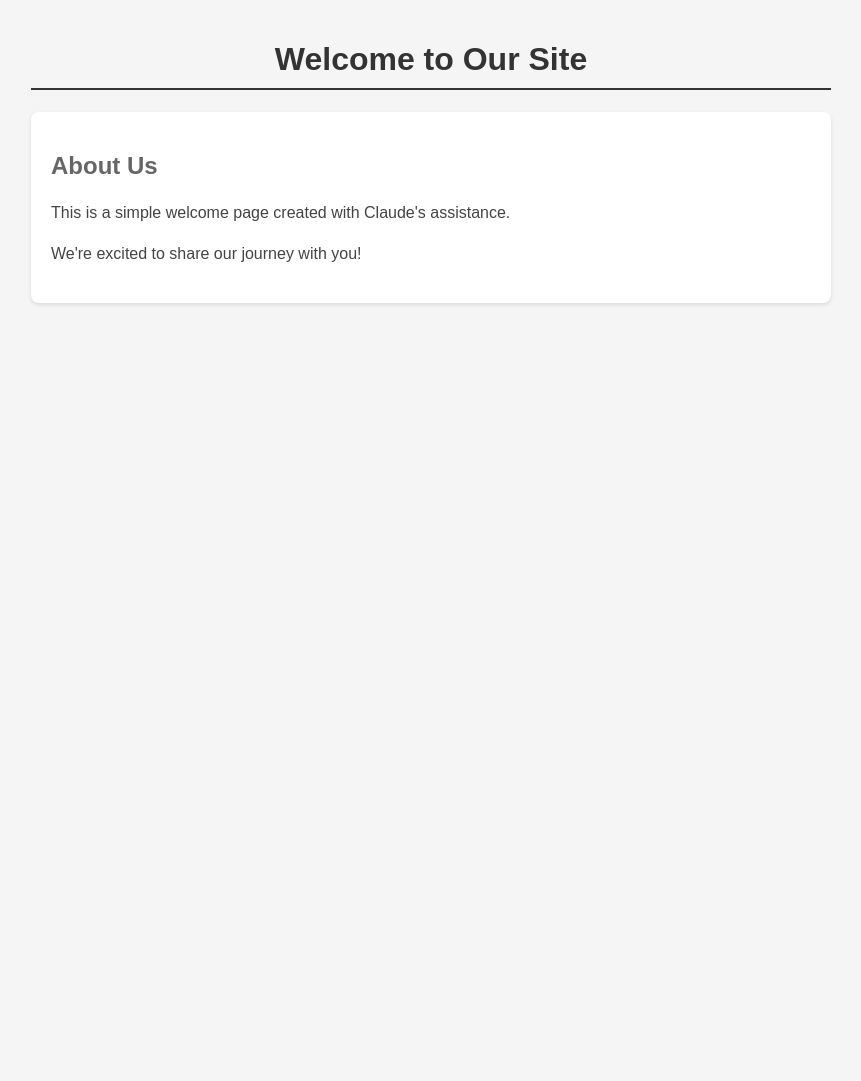
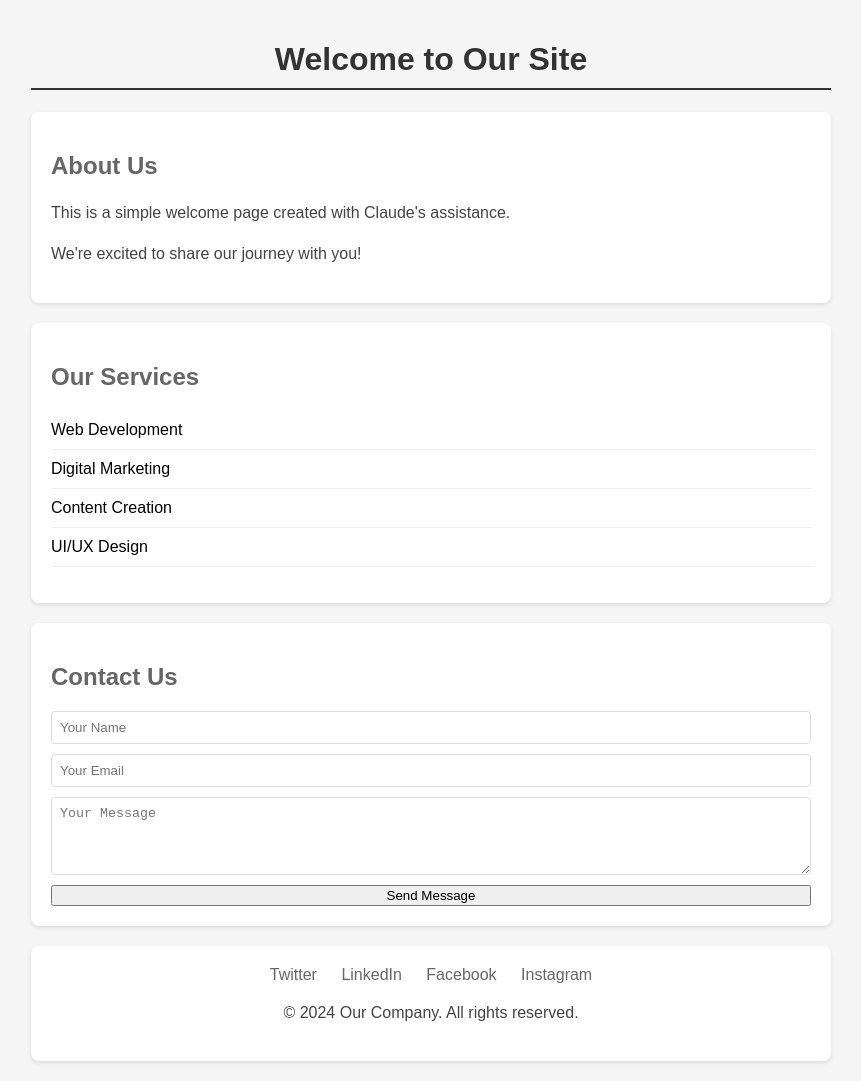
Before and after one commit to muniri92/claude-ai-mcp-test, a plain HTML site: page index.html in a window 1280 px wide. Shown: the whole page, without its empty margins (209-1070 px from the left). Before the commit the page ends 800 px from the top, so only its background shows below. Drawn offline with Linux system fonts and the light colour scheme.

Commit message:
Add new sections as requested in issue #1

```diff
--- a/index.html
+++ b/index.html
@@ -18,11 +18,12 @@
             border-bottom: 2px solid #333;
             padding-bottom: 10px;
         }
-        .content {
+        .content, .services, .contact {
             background-color: white;
             padding: 20px;
             border-radius: 8px;
             box-shadow: 0 2px 4px rgba(0,0,0,0.1);
+            margin-bottom: 20px;
         }
         h2 {
             color: #666;
@@ -30,6 +31,35 @@
         p {
             line-height: 1.6;
             color: #444;
+        }
+        .services ul {
+            list-style-type: none;
+            padding: 0;
+        }
+        .services li {
+            padding: 10px 0;
+            border-bottom: 1px solid #eee;
+        }
+        .contact form {
+            display: grid;
+            gap: 10px;
+        }
+        .contact input, .contact textarea {
+            padding: 8px;
+            border: 1px solid #ddd;
+            border-radius: 4px;
+        }
+        footer {
+            text-align: center;
+            padding: 20px;
+            background-color: white;
+            border-radius: 8px;
+            box-shadow: 0 2px 4px rgba(0,0,0,0.1);
+        }
+        .social-links a {
+            margin: 0 10px;
+            color: #666;
+            text-decoration: none;
         }
     </style>
 </head>
@@ -40,5 +70,35 @@
         <p>This is a simple welcome page created with Claude's assistance.</p>
         <p>We're excited to share our journey with you!</p>
     </div>
+
+    <div class="services">
+        <h2>Our Services</h2>
+        <ul>
+            <li>Web Development</li>
+            <li>Digital Marketing</li>
+            <li>Content Creation</li>
+            <li>UI/UX Design</li>
+        </ul>
+    </div>
+
+    <div class="contact">
+        <h2>Contact Us</h2>
+        <form>
+            <input type="text" placeholder="Your Name" required>
+            <input type="email" placeholder="Your Email" required>
+            <textarea rows="4" placeholder="Your Message" required></textarea>
+            <button type="submit">Send Message</button>
+        </form>
+    </div>
+
+    <footer>
+        <div class="social-links">
+            <a href="#">Twitter</a>
+            <a href="#">LinkedIn</a>
+            <a href="#">Facebook</a>
+            <a href="#">Instagram</a>
+        </div>
+        <p>&copy; 2024 Our Company. All rights reserved.</p>
+    </footer>
 </body>
 </html>
```
